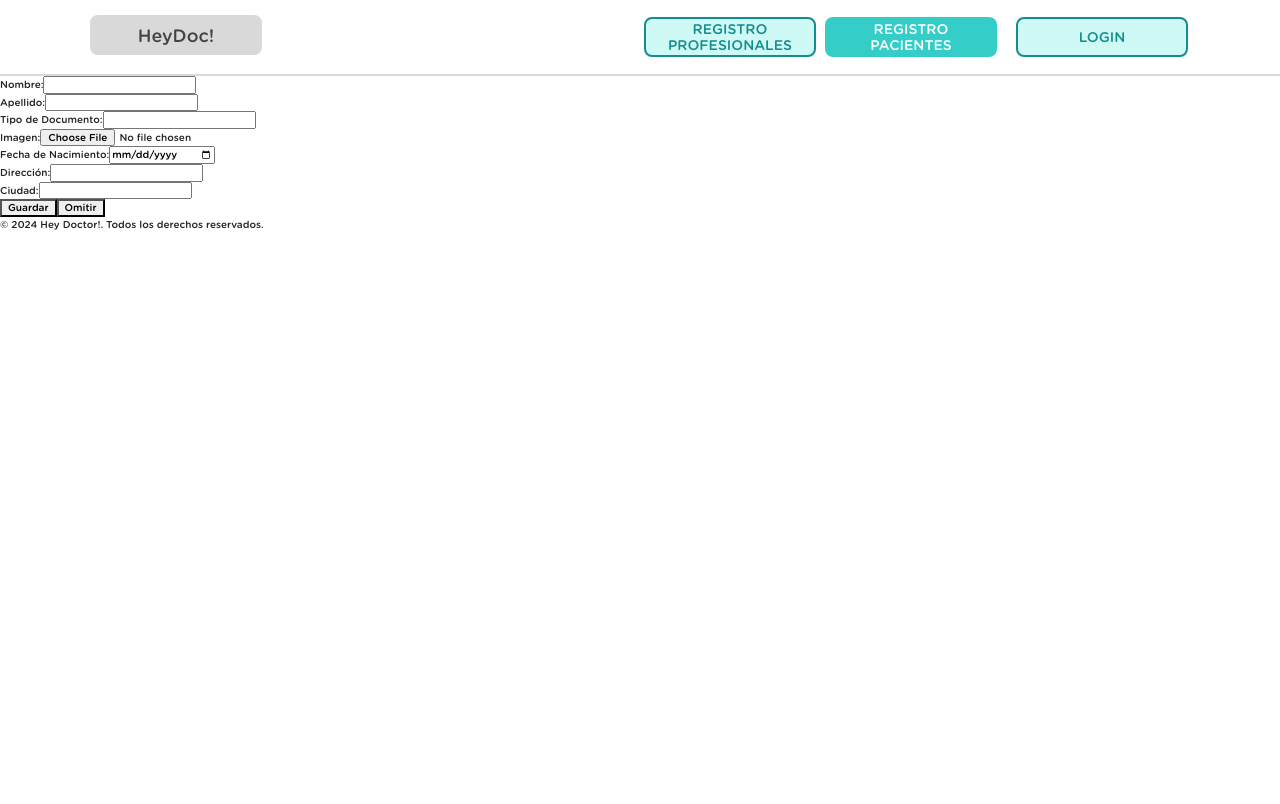
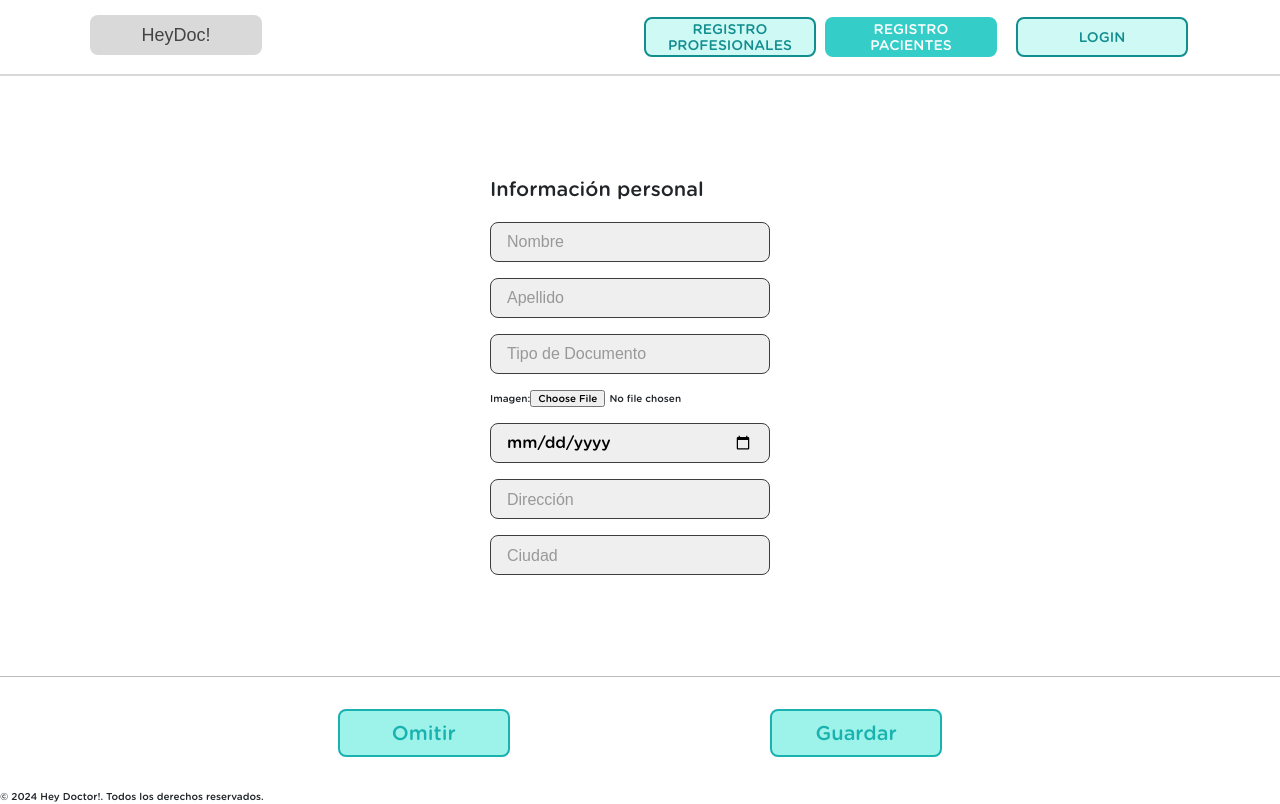
Before and after one commit to No-Country-simulation/S17-02-ft-Java-React, a React app in the folder frontend/: page /profilesesion in a window 1280 px wide. Built offline with nearby package versions, Linux system fonts and the light colour scheme; the HTML template or start-up script is replaced by a standard one; a web font is replaced by a local one.

Commit message:
profilesesion 90% finalizado

```diff
--- /dev/null
+++ b/frontend/src/components/profileSesion/fileInput/index.tsx
@@ -0,0 +1,18 @@
+import React from "react";
+
+interface FileInputWithPreviewProps {
+  onFileChange: (e: React.ChangeEvent<HTMLInputElement>) => void;
+  imageUrl: string | null;
+}
+
+const FileInputWithPreview: React.FC<FileInputWithPreviewProps> = ({ onFileChange, imageUrl }) => {
+  return (
+    <div>
+      <label>Imagen:</label>
+      <input type="file" accept="image/*" onChange={onFileChange} />
+      {imageUrl && <img src={imageUrl} alt="Vista previa" style={{ width: "100px", height: "100px" }} />}
+    </div>
+  );
+};
+
+export default FileInputWithPreview;
--- /dev/null
+++ b/frontend/src/components/profileSesion/formButtons/index.tsx
@@ -0,0 +1,15 @@
+
+interface FormButtonsProps {
+    onSkip: () => void;
+  }
+
+const FormButtons: React.FC<FormButtonsProps> = ({  onSkip }) => {
+  return (
+    <div className="container form-buttons">
+      <button type="button" className=" btn-special" onClick={onSkip}>Omitir</button>
+      <button type="submit"className=" btn-special">Guardar</button>
+    </div>
+  );
+};
+
+export default FormButtons;
--- a/frontend/src/components/profileSesion/index.tsx
+++ b/frontend/src/components/profileSesion/index.tsx
@@ -1,6 +1,9 @@
 import React, { useState, ChangeEvent, FormEvent } from "react";
 import { useNavigate } from "react-router-dom";
 import { useAuth } from "../../context/context.tsx"; // Ajusta la ruta según sea necesario
+import InputField from "../profileSesion/inputField";
+import FileInputWithPreview from "../profileSesion/fileInput";
+import FormButtons from "../profileSesion/formButtons";
 
 interface FormData {
   nombre: string;
@@ -13,13 +16,7 @@ interface FormData {
 }
 
 const Formulario: React.FC = () => {
-  const { token, roleId, username, password } = useAuth(); // Obtén roleId, token, username y password del contexto
-
-  // Muestra los valores en la consola para verificación
-  console.log("Token:", token);
-  console.log("Username:", username);
-  console.log("Password:", password);
-
+  const { token, roleId, username, password } = useAuth();
   const [formData, setFormData] = useState<FormData>({
     nombre: "",
     apellido: "",
@@ -30,7 +27,7 @@ const Formulario: React.FC = () => {
     ciudad: "",
   });
 
-  const navigate = useNavigate(); // Hook para la navegación
+  const navigate = useNavigate();
 
   const handleChange = (e: ChangeEvent<HTMLInputElement>) => {
     const { name, value } = e.target;
@@ -57,31 +54,15 @@ const Formulario: React.FC = () => {
       return;
     }
 
-    // Construye el cuerpo de la solicitud según el formato proporcionado
     const requestBody = {
       profileName: formData.nombre,
       profileLastname: formData.apellido,
       documentType: formData.tipoDocumento,
-      documentNumber: "", // Puedes agregar un campo en el formulario si es necesario
-      avatarUrl: formData.imagen || "", // Utiliza la URL de la imagen o una cadena vacía
+      avatarUrl: formData.imagen || "",
       birth: formData.fechaNacimiento,
       address: formData.direccion,
-      city: {
-        cityId: 0, // Ajusta según sea necesario
-        cityName: formData.ciudad,
-      },
-      user: {
-        userId: roleId,
-        username: username,
-        password: password,
-        roles: [
-          {
-            roleId,
-            roleName: "", // Puedes agregar un campo en el formulario si es necesario
-            roleDescription: "", // Puedes agregar un campo en el formulario si es necesario
-          },
-        ],
-      },
+      city: { cityId: 0, cityName: formData.ciudad },
+      user: { userId: roleId, username, password, roles: [{ roleId }] },
     };
 
     try {
@@ -89,99 +70,41 @@ const Formulario: React.FC = () => {
         method: "POST",
         headers: {
           "Content-Type": "application/json",
-          Authorization: `Bearer ${token}`, // Incluye el token en el encabezado
+          Authorization: `Bearer ${token}`,
         },
         body: JSON.stringify(requestBody),
       });
 
-      if (!response.ok) {
-        throw new Error("Error en la solicitud");
-      }
+      if (!response.ok) throw new Error("Error en la solicitud");
 
       const data = await response.json();
-      console.log("Perfil creado con éxito:", data); // Muestra la respuesta del servidor en la consola
-      navigate("/"); // Redirige a la ruta principal después de enviar el formulario
+      console.log("Perfil creado con éxito:", data);
+      navigate("/");
     } catch (error) {
       console.error("Error al enviar la solicitud:", error);
     }
   };
 
   const handleSkip = () => {
-    navigate("/"); // Redirige a la ruta principal
+    navigate("/");
   };
 
   return (
-    <form onSubmit={handleSubmit}>
-      <div>
-        <label>Nombre:</label>
-        <input
-          type="text"
-          name="nombre"
-          value={formData.nombre}
-          onChange={handleChange}
-        />
+   <>
+   <form onSubmit={handleSubmit} className="form-profile">
+      <h3>Información personal</h3>
+      <InputField label="Nombre" type="text" name="nombre" value={formData.nombre} onChange={handleChange} />
+      <InputField label="Apellido" type="text" name="apellido" value={formData.apellido} onChange={handleChange} />
+      <InputField label="Tipo de Documento" type="text" name="tipoDocumento" value={formData.tipoDocumento} onChange={handleChange} />
+      <FileInputWithPreview onFileChange={handleFileChange} imageUrl={formData.imagen} />
+      <InputField label="Fecha de Nacimiento" type="date" name="fechaNacimiento" value={formData.fechaNacimiento} onChange={handleChange} />
+      <InputField label="Dirección" type="text" name="direccion" value={formData.direccion} onChange={handleChange} />
+      <InputField label="Ciudad" type="text" name="ciudad" value={formData.ciudad} onChange={handleChange} />
+    </form>
+      <div className="container-fluid form-buttons-cont">
+      <FormButtons onSkip={handleSkip} />
       </div>
-      <div>
-        <label>Apellido:</label>
-        <input
-          type="text"
-          name="apellido"
-          value={formData.apellido}
-          onChange={handleChange}
-        />
-      </div>
-      <div>
-        <label>Tipo de Documento:</label>
-        <input
-          type="text"
-          name="tipoDocumento"
-          value={formData.tipoDocumento}
-          onChange={handleChange}
-        />
-      </div>
-      <div>
-        <label>Imagen:</label>
-        <input type="file" accept="image/*" onChange={handleFileChange} />
-        {formData.imagen && (
-          <img
-            src={formData.imagen}
-            alt="Vista previa"
-            style={{ width: "100px", height: "100px" }}
-          />
-        )}
-      </div>
-      <div>
-        <label>Fecha de Nacimiento:</label>
-        <input
-          type="date"
-          name="fechaNacimiento"
-          value={formData.fechaNacimiento}
-          onChange={handleChange}
-        />
-      </div>
-      <div>
-        <label>Dirección:</label>
-        <input
-          type="text"
-          name="direccion"
-          value={formData.direccion}
-          onChange={handleChange}
-        />
-      </div>
-      <div>
-        <label>Ciudad:</label>
-        <input
-          type="text"
-          name="ciudad"
-          value={formData.ciudad}
-          onChange={handleChange}
-        />
-      </div>
-      <button type="submit">Guardar</button>
-      <button type="button" onClick={handleSkip}>
-        Omitir
-      </button>
-    </form>
+   </>
   );
 };
 
--- /dev/null
+++ b/frontend/src/components/profileSesion/inputField/index.tsx
@@ -0,0 +1,19 @@
+import React from "react";
+
+interface InputFieldProps {
+  label: string;
+  type: string;
+  name: string;
+  value: string;
+  onChange: (e: React.ChangeEvent<HTMLInputElement>) => void;
+}
+
+const InputField: React.FC<InputFieldProps> = ({ label, type, name, value, onChange }) => {
+  return (
+    <div className="input-container">
+      <input className=" input-profile" type={type} name={name} placeholder={label} value={value} onChange={onChange} />
+    </div>
+  );
+};
+
+export default InputField;
--- a/frontend/src/css/index.scss
+++ b/frontend/src/css/index.scss
@@ -19,6 +19,6 @@
 @import '../scss/components/home';
 @import '../scss/components/register';
 @import '../scss/components/login';
-@import '../scss/components/buttonRegister';
 @import '../scss/components/register-specialist';
 @import '../scss/components/hero';
+@import '../scss/components/profile';
--- a/frontend/src/scss/components/_badge.scss
+++ b/frontend/src/scss/components/_badge.scss
@@ -8,7 +8,7 @@
     padding: .6rem 4.8rem;
     background-color: #d9d9d9;
     font-size: 1.8rem;
-    font-weight: 400;
+    font-weight: 300;
     color: #444;
     border: none;
     border-radius: .8rem;
--- a/frontend/src/scss/components/_buttonRegister.scss
+++ /dev/null
@@ -1,25 +0,0 @@
-.btn-secondary{
-    display: flex;
-    align-items: center;
-    justify-content: center;
-    font-size: 2rem;
-    font-weight: 500;
-    color: $neutralColor-100;
-    background-color: #989898;
-
-    height: 4rem;
-    padding: .9rem 3.6rem;
-    border: none;
-    border-radius: .8rem;
-    line-height: .3rem;
-    margin-top: 1rem;
-}
-.close-btn{
-    cursor: pointer;
-    color: $neutralColor-900;
-    font-size: 2rem;
-    border: none;
-    background-color: transparent;
-    padding: 0;
-    line-height: 1;
-}
--- /dev/null
+++ b/frontend/src/scss/components/_profile.scss
@@ -0,0 +1,69 @@
+.form-profile{
+    margin: 0 auto;
+    display: flex;
+    flex-direction: column;
+    width: 30rem;
+    height: 60rem;
+    justify-content: center;
+    gap: 1.6rem 0;
+}
+.form-profile h3{
+    font-size: 2rem;
+    font-weight: 500;
+}
+
+.input-container{
+    gap:2rem 0;
+}
+.input-profile{
+    width: 28rem;
+    height: 4rem;
+    font-size: 1.6rem;
+    border-radius: .8rem;
+    border: 1px solid $neutralColor-900;
+    background-color: $neutralColor-100;
+    padding: .8rem 1.6rem;
+    &:focus{
+        background-color: $primaryColor-light-active;
+        color: $primaryColor-active;
+    }
+    &::placeholder{
+        color: $neutralColor-400;
+        font-weight: 300;
+    }
+}
+
+.form-buttons-cont{
+
+    max-width: 144rem;
+    width: 100%;
+    border-top: 1px solid $neutralColor-300;
+    padding: 3.2rem 0 ;
+}
+.form-buttons{
+    display: flex;
+    justify-content: space-evenly;
+
+}
+.btn-special{
+    display: flex;
+    width: 172px;
+    height: 48px;
+    padding: 9px 36px;
+    justify-content: center;
+    align-items: center;
+    gap: 10px;
+    border-radius: 8px;
+    color: $primaryColor-active;
+    font-size: 2rem;
+    font-weight: 500;
+    background-color: $primaryColor-light-active;
+    border:2px solid $primaryColor-active;
+    transition: all 0.2s ease-in;
+    &:hover{
+    border:none;
+    background-color: $primaryColor-active;
+    color: $primaryColor-dark-hover;
+    }
+
+}
```
